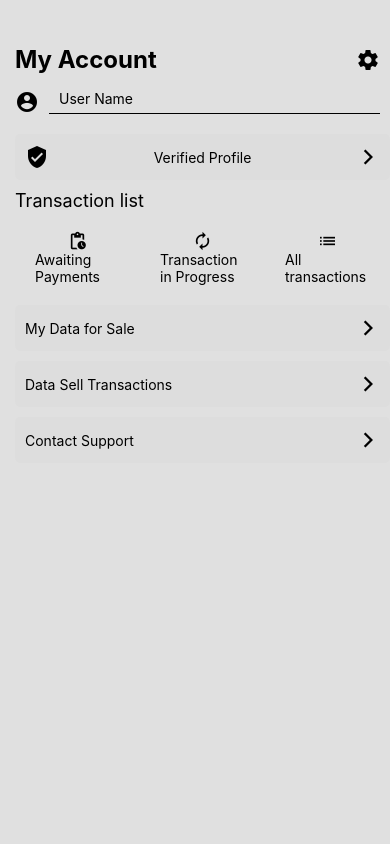
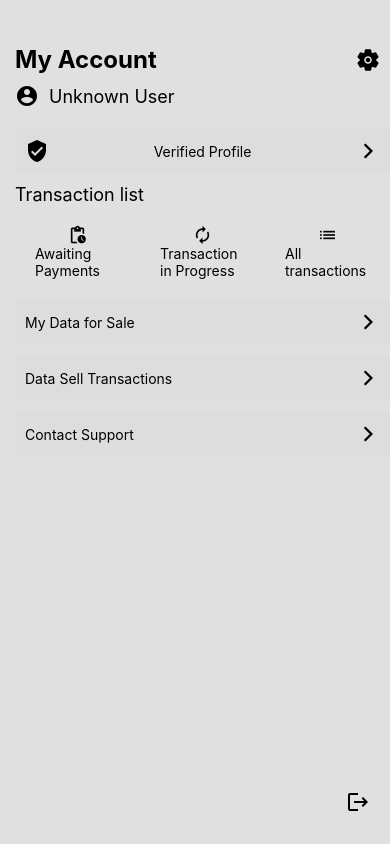
Before and after one commit to bu19akov/DatenbazarApp, a React Native app: screen /MyAccount in a window 390 px wide. Built offline with nearby package versions, Linux system fonts and the light colour scheme.

Commit message:
retrieve username from log in and log out added

```diff
--- a/components/Nadia/MyAccount.js
+++ b/components/Nadia/MyAccount.js
@@ -1,26 +1,41 @@
 import React from 'react';
-import { View, StyleSheet, Text, TextInput, TouchableOpacity } from 'react-native';
+import { View, StyleSheet, Text, TouchableOpacity, Alert } from 'react-native';
 import { MaterialIcons, Ionicons } from '@expo/vector-icons';
-import { useNavigation } from '@react-navigation/native';
+import { useNavigation, useRoute } from '@react-navigation/native';
 
 export default function MyAccount() {
   const navigation = useNavigation();
+  const route = useRoute();
+
+  const username = route.params ? route.params.username : 'Unknown User';
+
+  const handleLogout = () => {
+    Alert.alert(
+      "Log Out",
+      "Are you sure you want to log out?",
+      [
+        {
+          text: "Cancel",
+          onPress: () => console.log("Cancel Pressed"),
+          style: "cancel"
+        },
+        { text: "Yes", onPress: () => navigation.navigate('AuthScreen') }
+      ]
+    );
+  };
 
   return (
     <View style={styles.container}>
       <View style={styles.titleContainer}>
           <Text style={styles.title}>My Account</Text>
           <TouchableOpacity onPress={() => navigation.navigate('AccountSettings')}>
-                <MaterialIcons name="settings" size={24} color="black" />
+              <Ionicons name="settings" size={24} color="black" />
           </TouchableOpacity>
       </View>
 
       <View style={styles.inputContainer}>
         <MaterialIcons name="account-circle" size={24} color="black" />
-        <TextInput
-          placeholder="User Name"
-          style={styles.input}
-        />
+        <Text style={styles.input}>{username}</Text>
       </View>
 
       <TouchableOpacity style={styles.option}>
@@ -59,6 +74,11 @@ export default function MyAccount() {
         <Ionicons name="chevron-forward" size={24} color="black" />
       </TouchableOpacity>
 
+      <View style={styles.logoutContainer}>
+          <TouchableOpacity onPress={handleLogout}>
+              <MaterialIcons name="logout" size={24} color="black" />
+          </TouchableOpacity>
+      </View>
   </View>
   );
 }
@@ -83,17 +103,13 @@ const styles = StyleSheet.create({
   },
   inputContainer: {
     flexDirection: 'row',
-    alignItems: 'flex-end',
+    alignItems: 'center',
     marginBottom: 20,
     paddingRight:10,
   },
   input: {
-    flex: 1,
     marginLeft: 10,
-    height: 30,
-    paddingLeft: 10,
-    borderBottomColor: 'black',
-    borderBottomWidth: 1,
+    fontSize: 18,
   },
   subtitle: {
     fontSize: 18,
@@ -107,20 +123,9 @@ const styles = StyleSheet.create({
   button: {
     flex: 1,
     alignItems: 'center',
+    justifyContent: 'center',
     paddingVertical: 10,
     paddingHorizontal: 20,
-  },
-  transactionContainer: {
-    flexDirection: 'row',
-    justifyContent: 'space-between',
-    marginBottom: 20,
-  },
-  transactionButton: {
-    width: '30%',
-    backgroundColor: '#ddd',
-    padding: 10,
-    alignItems: 'center',
-    borderRadius: 5,
   },
   option: {
     flexDirection: 'row',
@@ -131,4 +136,11 @@ const styles = StyleSheet.create({
     borderRadius: 5,
     marginBottom: 10,
   },
+  logoutContainer: {
+    position: 'absolute',
+    bottom: 10,
+    right: 10,
+    paddingBottom: 20,
+    paddingRight: 10,
+  },
 });
```
Lines whose indentation alone changed are shown as unchanged.
